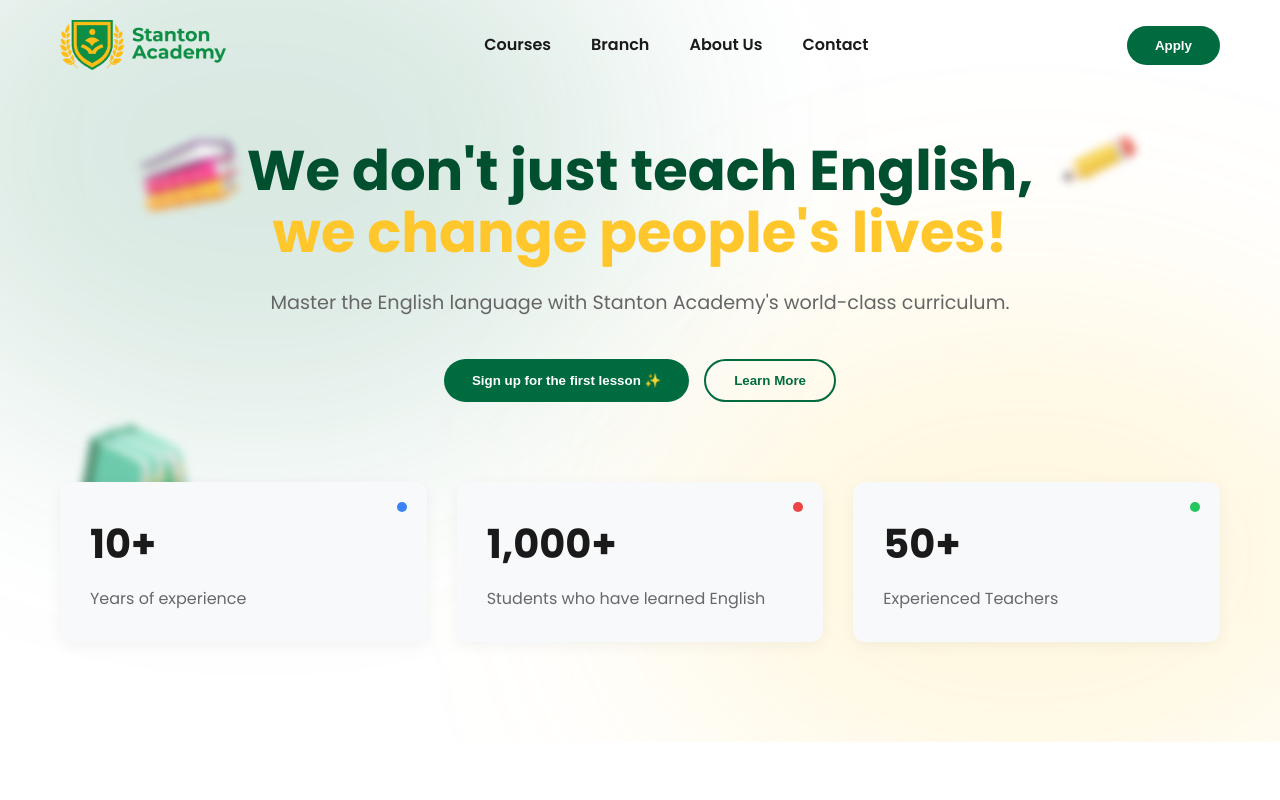
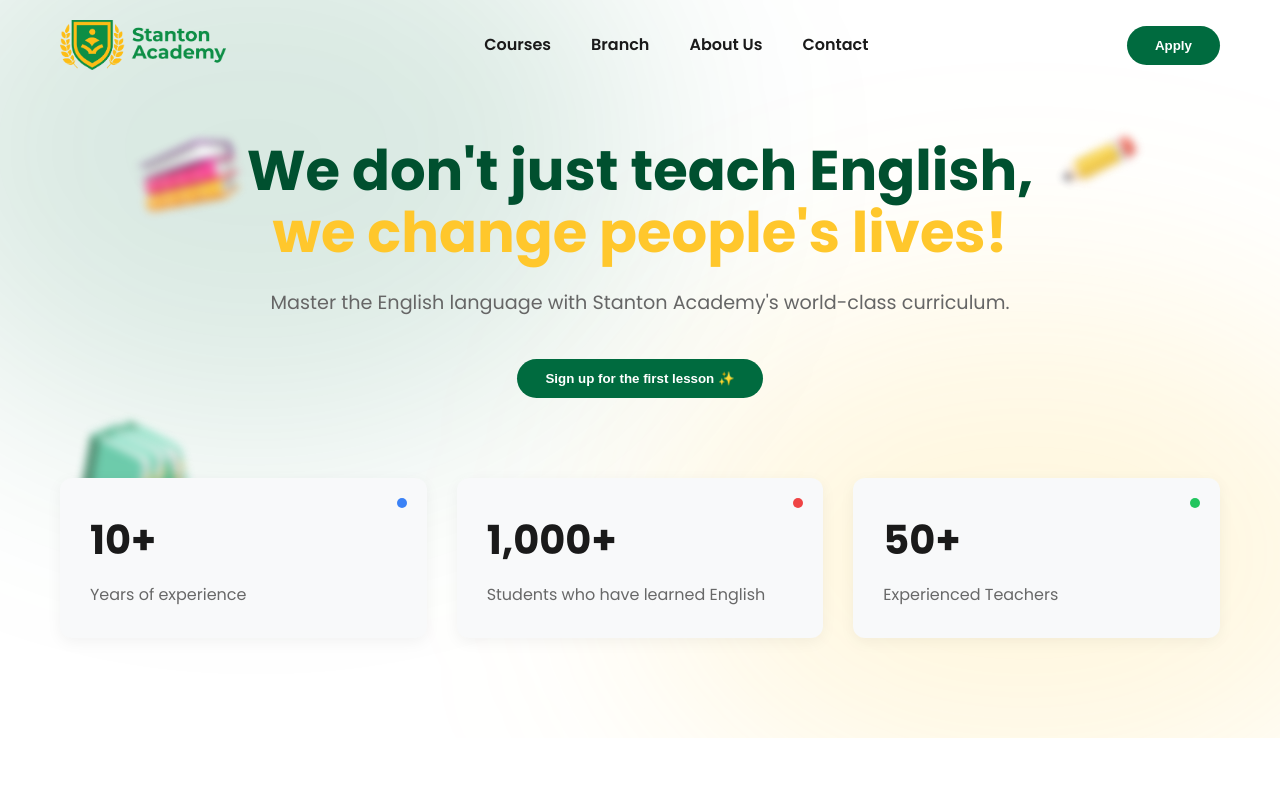
Before and after one commit to ZokirovIslomjon/stanton-academy, a React (Vite) app: page / in a window 1280 px wide. Shown: the top 800 px of the page. Built offline with nearby package versions, Linux system fonts and the light colour scheme.

Commit message:
Removed Learn more button

```diff
--- a/src/components/Hero.jsx
+++ b/src/components/Hero.jsx
@@ -30,7 +30,6 @@ const Hero = ({ onOpenModal }) => {
                 Sign up for the first lesson ✨
               </button>
 
-              <button className="btn btn-secondary-outline">Learn More</button>
           </div>
         </div>
 
```
